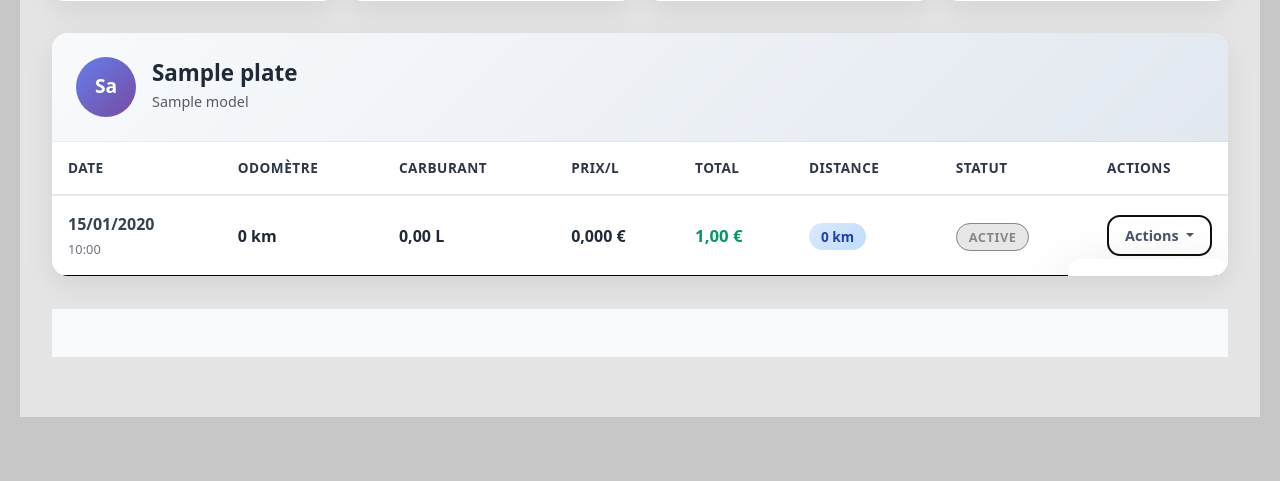
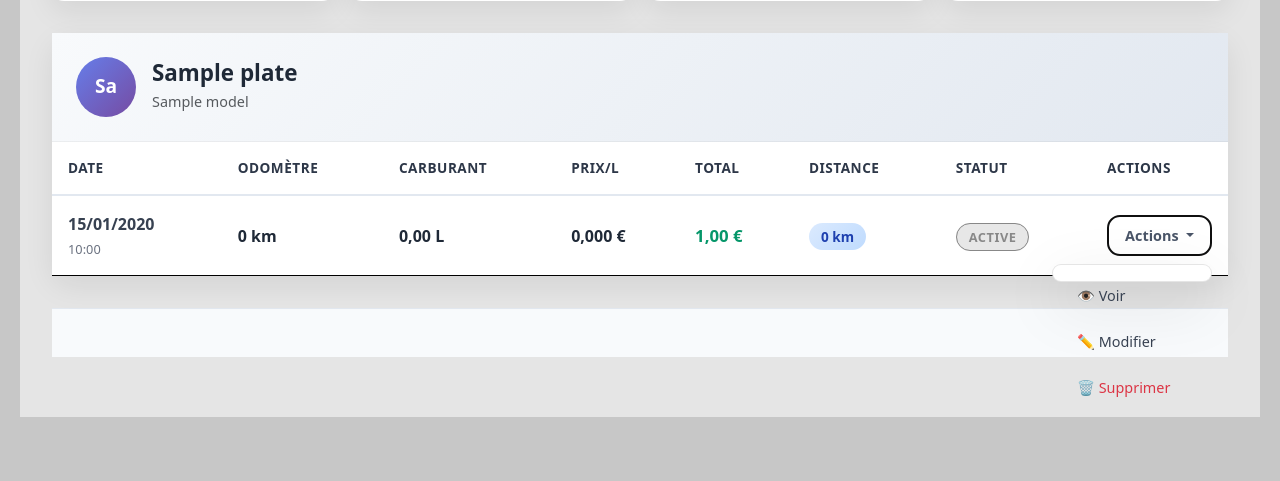
Before and after one commit to Jack62300/ildsecurity, a Symfony app: template templates/admin/fuel/index.html.twig in a window 1280 px wide, after a click on "Actions". Shown: the part 572-1053 px from the top of the page. Run offline with Twig, Linux system fonts and the light colour scheme; the template is opened without the code that fills it: most values are stand-ins (such as "Sample title", 1, 10 or a date in 2020); some libraries are stand-ins or nearby versions.

Commit message:
Update distance count and fix dropdow menu

```diff
--- a/src/Controller/VehicleAdminController.php
+++ b/src/Controller/VehicleAdminController.php
@@ -11,7 +11,7 @@ use Symfony\Component\Routing\Attribute\Route;
 use Symfony\Component\Security\Http\Attribute\IsGranted;
 use Symfony\Bundle\FrameworkBundle\Controller\AbstractController;
 
-#[IsGranted('ROLE_USER')]
+#[IsGranted('ROLE_ADMIN')]
 #[Route('/admin/vehicles')]
 class VehicleAdminController extends AbstractController
 {
--- a/templates/admin/fuel/index.html.twig
+++ b/templates/admin/fuel/index.html.twig
@@ -98,8 +98,9 @@
   border-radius: var(--border-radius-lg);
   box-shadow: var(--card-shadow);
   margin-bottom: 2rem;
-  overflow: hidden;
+  overflow: visible;
   animation: slideInUp 0.5s ease-out;
+  position: relative;
 }
 
 .vehicle-header {
@@ -172,13 +173,14 @@
 
 /* ========== TABLEAU MODERNE ========== */
 .table-wrapper {
-  overflow-x: auto;
+  overflow: visible;
 }
 
 .modern-table {
   margin: 0;
   border: none;
   width: 100%;
+  overflow: visible;
 }
 
 .modern-table thead th {
@@ -196,16 +198,20 @@
 .modern-table tbody tr {
   transition: var(--transition);
   border: none;
+  position: relative;
 }
 
 .modern-table tbody tr:hover {
   background: #f8fafc;
+  z-index: 10;
 }
 
 .modern-table tbody td {
   padding: 1rem;
   border-top: 1px solid rgba(0, 0, 0, 0.05);
   vertical-align: middle;
+  overflow: visible;
+  position: relative;
 }
 
 .fuel-date {
@@ -270,12 +276,25 @@
   transform: translateY(-2px);
 }
 
+.modern-table tbody tr:hover .actions-dropdown {
+  z-index: 1070;
+}
+
 .dropdown-menu {
   border: none;
   border-radius: var(--border-radius);
   box-shadow: 0 20px 60px rgba(0, 0, 0, 0.15);
   padding: 0.5rem 0;
   min-width: 160px;
+  position: absolute !important;
+  top: 100% !important;
+  right: 0 !important;
+  left: auto !important;
+  z-index: 1080 !important;
+  transform: none !important;
+  margin-top: 0.5rem !important;
+  background: white;
+  border: 1px solid rgba(0, 0, 0, 0.1);
 }
 
 .dropdown-item {
@@ -291,6 +310,7 @@
   width: 100%;
   text-align: left;
   color: #374151;
+  white-space: nowrap;
 }
 
 .dropdown-item:hover {
@@ -417,6 +437,7 @@
 
   .modern-table {
     min-width: 700px;
+    overflow: visible;
   }
 }
 
```
Also changed, not shown: src/Controller/Admin/Fuel/FuelAdminController.php (+28 -10 lines), src/Repository/FuelFillUpRepository.php (+14 -0 lines).
